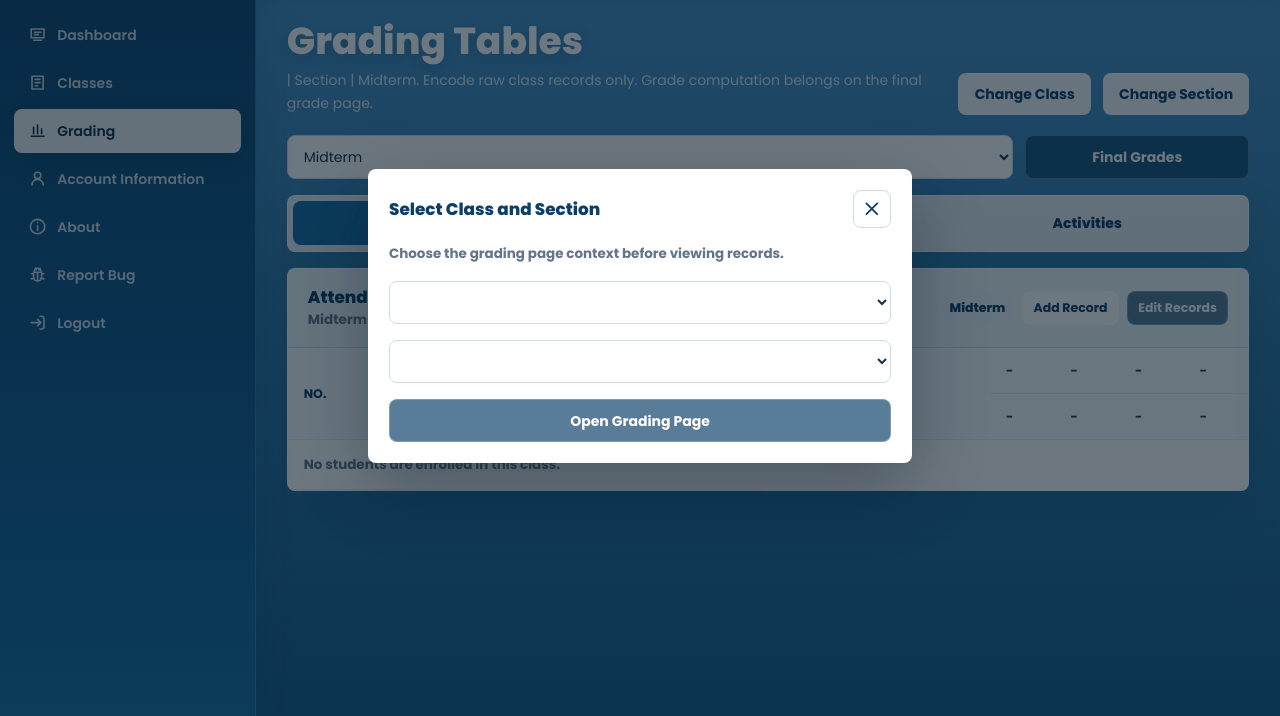
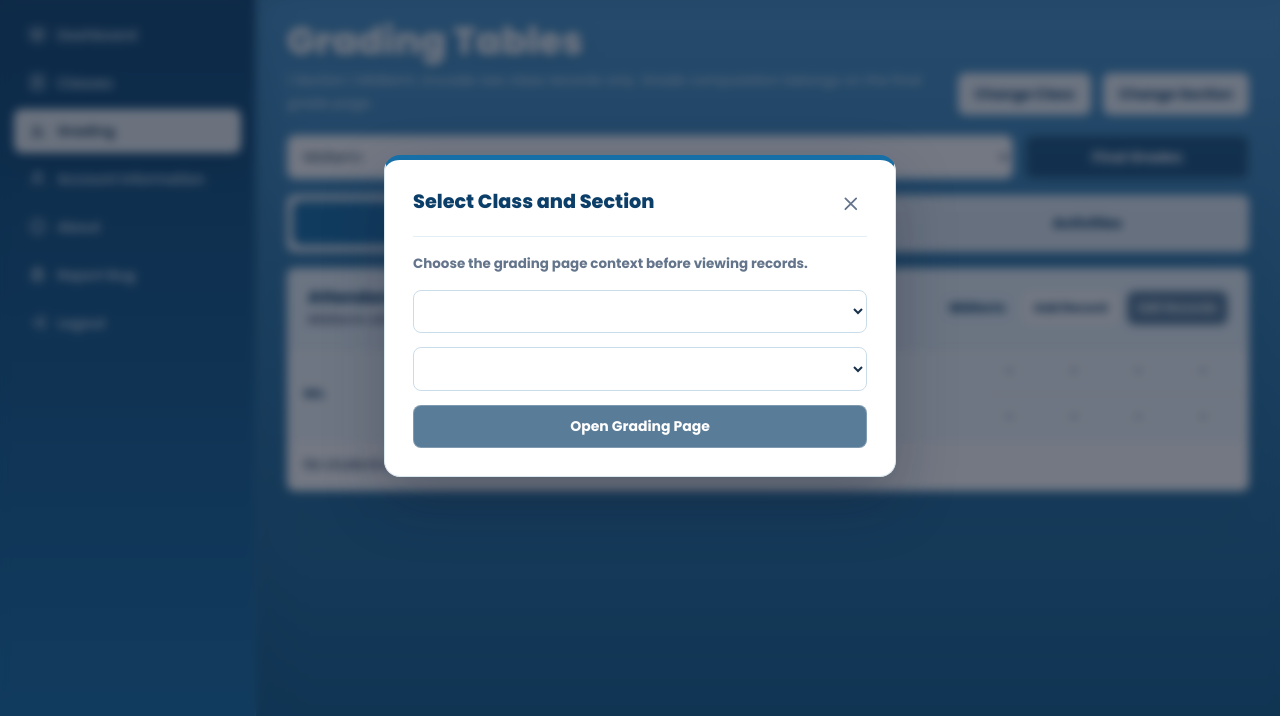
Before and after one commit to DeMesaTech/learnsync, a website: page static/teacher/grading.html in a window 1280 px wide. Shown: the part 84-800 px from the top of the page. Drawn offline with nearby package versions, Linux system fonts and the light colour scheme.

Commit message:
feat: Update modal styles and improve layout across various components

```diff
--- a/static/css/lms.css
+++ b/static/css/lms.css
@@ -577,39 +577,90 @@ textarea.lms-input {
 .lms-modal-backdrop {
     position: fixed;
     inset: 0;
-    z-index: 70;
+    z-index: 999;
     display: grid;
     place-items: center;
-    padding: 1rem;
-    background: rgb(5 22 36 / 0.58);
+    overflow-y: auto;
+    padding: 1.5rem;
+    background: rgb(15 23 42 / 0.58);
+    backdrop-filter: blur(5px);
 }
 
 .lms-modal {
+    position: relative;
     display: grid;
-    gap: 0.9rem;
-    width: min(100%, 34rem);
+    gap: 1rem;
+    width: min(100%, 42rem);
     max-height: calc(100vh - 2rem);
     overflow-y: auto;
-    padding: 1.25rem;
-    border: 1px solid rgb(255 255 255 / 0.72);
-    border-radius: 8px;
-    background: var(--panel);
-    box-shadow: 0 24px 70px rgb(5 22 36 / 0.32);
+    padding: 1.75rem;
+    border: 1px solid #dbe7ef;
+    border-top: 5px solid var(--brand-blue);
+    border-radius: 1rem;
+    background: white;
+    box-shadow: 0 24px 60px rgb(15 23 42 / 0.28);
 }
 
 .lms-modal-head {
     display: flex;
-    align-items: center;
+    align-items: flex-start;
     justify-content: space-between;
     gap: 1rem;
     margin-bottom: 0;
+    padding-bottom: 1rem;
+    border-bottom: 1px solid #e2edf4;
 }
 
 .lms-modal-head h3 {
     margin: 0;
     color: var(--brand-blue-dark);
-    font-size: 1.05rem;
+    font-size: 1.2rem;
     font-weight: 800;
+}
+
+.lms-modal-head .lms-icon-btn {
+    width: 2rem;
+    height: 2rem;
+    border: 0;
+    color: var(--brand-muted);
+    background: transparent;
+}
+
+.lms-modal-head .lms-icon-btn:hover {
+    color: var(--brand-blue-dark);
+    background: var(--brand-blue-soft);
+}
+
+.lms-modal-body {
+    display: grid;
+    gap: 0.9rem;
+}
+
+.lms-modal-body .lms-input {
+    background: #f8fbfd;
+}
+
+.lms-modal-body .lms-btn {
+    justify-self: end;
+    min-width: 8rem;
+}
+
+.lms-modal-grading {
+    width: min(100%, 32rem);
+}
+
+.lms-modal-grading .lms-modal-body .lms-btn {
+    width: 100%;
+}
+
+.lms-modal > .lms-grid,
+.lms-modal > .lms-list {
+    gap: 0.9rem;
+}
+
+.lms-modal > .lms-grid > .lms-btn {
+    justify-self: end;
+    min-width: 10rem;
 }
 
 .lms-icon-btn {
--- a/static/teacher/grading.html
+++ b/static/teacher/grading.html
@@ -11,7 +11,7 @@
     <link rel="stylesheet" href="../css/theme.css">
     <link rel="stylesheet" href="../css/header.css">
     <link rel="stylesheet" href="../css/sidebar.css">
-    <link rel="stylesheet" href="../css/lms.css">
+    <link rel="stylesheet" href="../css/lms.css?v=modal-stable-20260915">
 </head>
 
 <body class="lms-shell teacher-accent font-sans text-sm">
@@ -267,7 +267,7 @@
         <div class="lms-modal-backdrop" x-cloak x-show="modal" x-transition.opacity
             @click.self="modal = null"
             @keydown.escape.window="modal = null">
-            <section class="lms-modal" role="dialog" aria-modal="true">
+            <section class="lms-modal lms-modal-grading" role="dialog" aria-modal="true">
                 <div class="lms-modal-head">
                     <h3 x-show="modal === 'classSelector'">Select Class and Section</h3>
                     <h3 x-show="modal === 'addAttendance'">Add Attendance Record</h3>
@@ -281,7 +281,7 @@
                 </div>
 
                 <template x-if="modal === 'classSelector'">
-                    <div class="lms-grid">
+                    <div class="lms-grid lms-modal-body">
                         <p class="lms-meta m-0">Choose the grading page context before viewing records.</p>
                         <select class="lms-select" x-model="selectedClassId" @change="prepareClassSelection()" aria-label="Class" x-ref="classSelect">
                             <template x-for="classItem in classes" :key="classItem.class_id">
@@ -298,7 +298,7 @@
                 </template>
 
                 <template x-if="modal === 'addAttendance'">
-                    <div class="lms-grid">
+                    <div class="lms-grid lms-modal-body">
                         <input class="lms-input" placeholder="Attendance column label">
                         <input class="lms-input" type="number" min="1" placeholder="Total items">
                         <input class="lms-input" type="date" aria-label="Attendance date">
@@ -308,7 +308,7 @@
                 </template>
 
                 <template x-if="modal === 'addActivity'">
-                    <div class="lms-grid">
+                    <div class="lms-grid lms-modal-body">
                         <input class="lms-input" placeholder="Activity column label">
                         <div class="lms-grid lms-grid-2">
                             <input class="lms-input" type="number" min="1" placeholder="Total items">
@@ -320,7 +320,7 @@
                 </template>
 
                 <template x-if="modal === 'addQuiz'">
-                    <div class="lms-grid">
+                    <div class="lms-grid lms-modal-body">
                         <input class="lms-input" placeholder="Quiz column label">
                         <div class="lms-grid lms-grid-2">
                             <input class="lms-input" type="number" min="1" placeholder="Total items">
```
Also changed, not shown: static/student/AI.html (+1 -1 lines), static/student/Account.html (+1 -1 lines), static/student/To-Do.html (+1 -1 lines), static/student/about.html (+1 -1 lines), static/student/activity-submission.html (+1 -1 lines), static/student/dashboard.html (+10 -8 lines), static/student/final-grades.html (+1 -1 lines), static/student/quiz-take.html (+1 -1 lines), static/student/report-bug.html (+1 -1 lines), static/student/subject.html (+1 -1 lines), static/teacher/Account.html (+1 -1 lines), static/teacher/about.html (+1 -1 lines), static/teacher/activity-submissions.html (+1 -1 lines), static/teacher/classes.html (+2 -2 lines), 4 more files.
